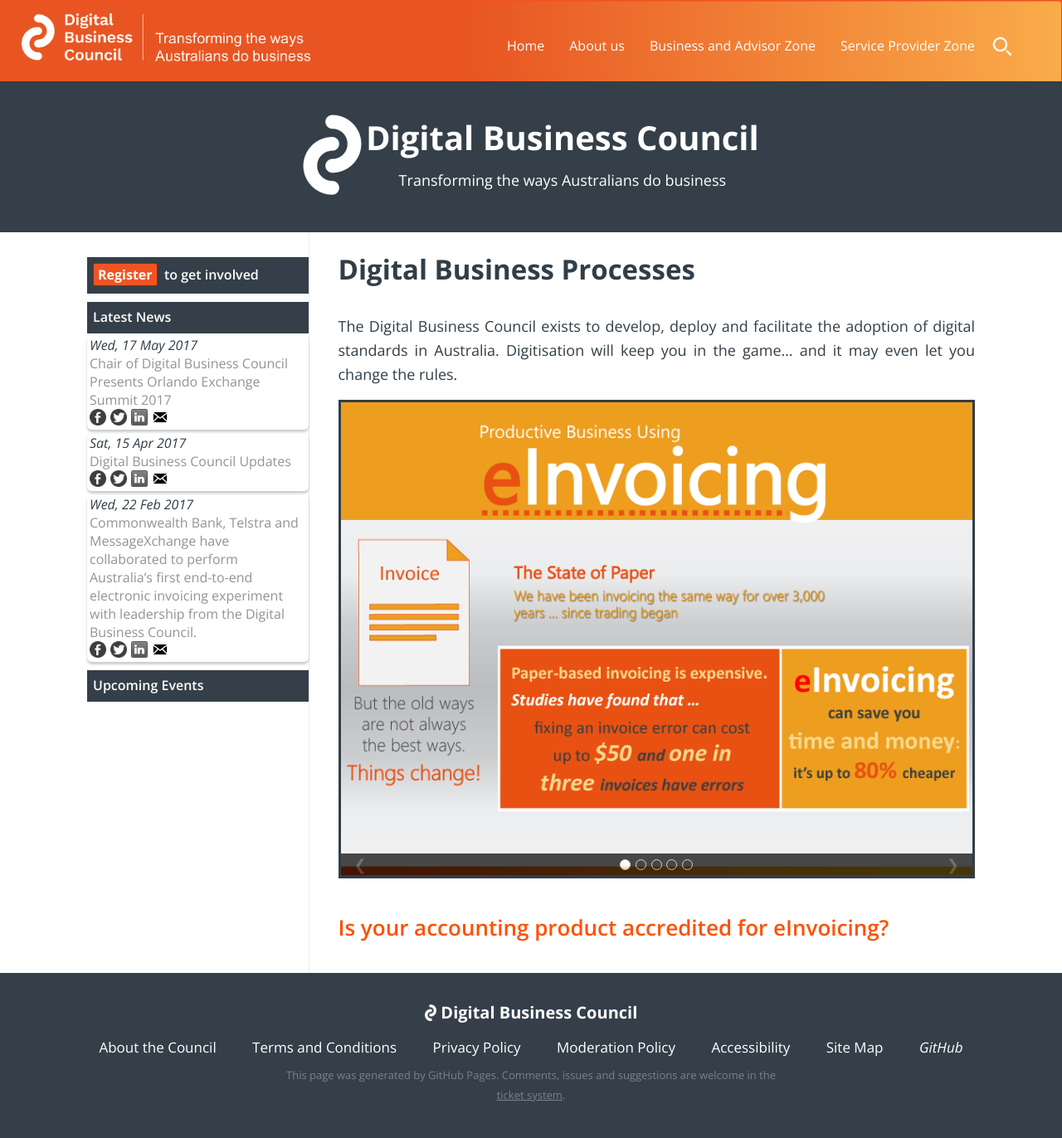
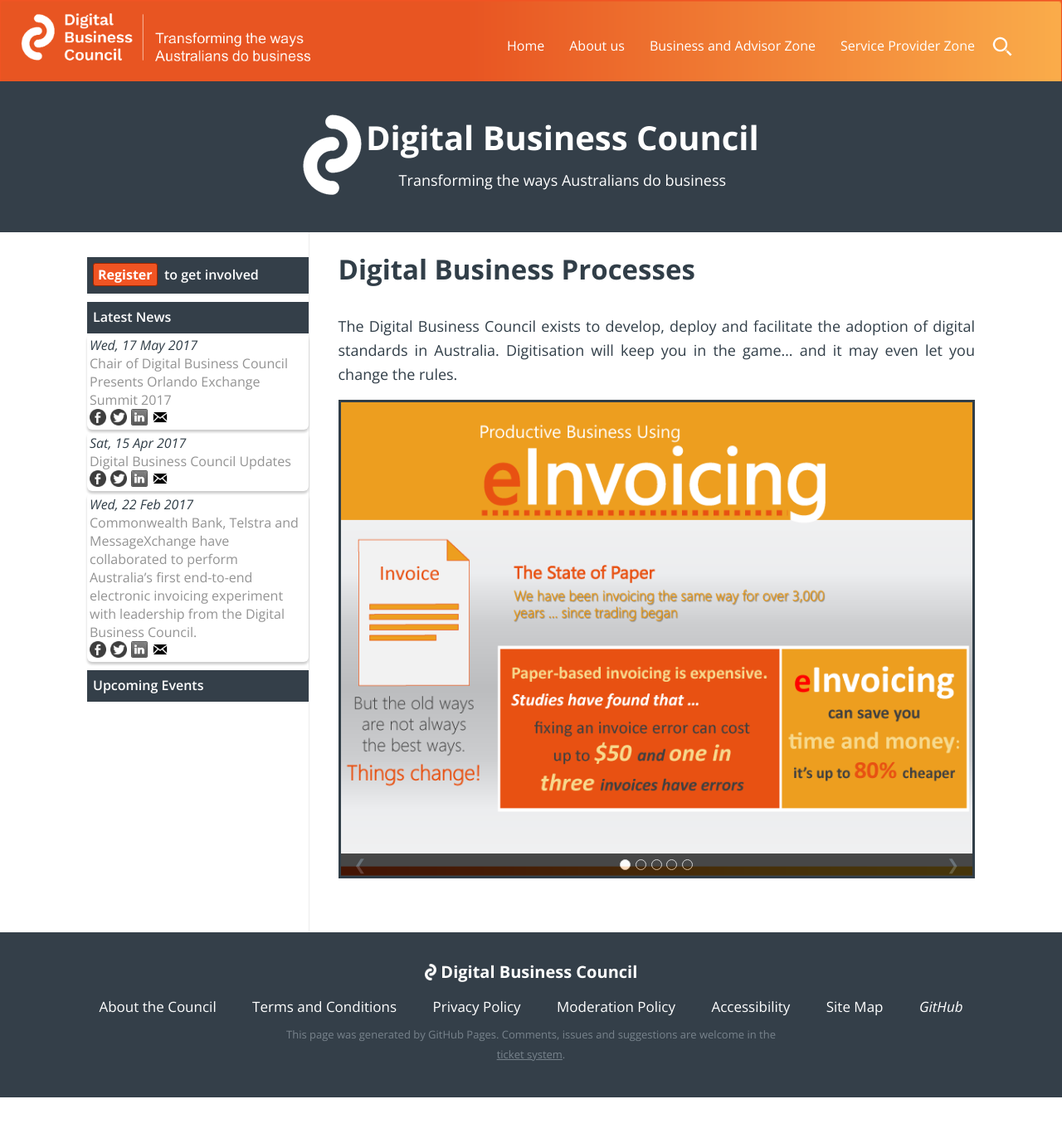
Before and after one commit to Digital-Business-Council/Digital-Business-Council.github.io, a Jekyll site: the page built from pages/business-zone/business-processes.md, in a window 1280 px wide. Shown: the whole page at 83% size. Built offline with Jekyll 4.4.1, drawn with Linux system fonts in a browser that asks for light colours; comment, search, counter and statistics services are not loaded; after the commit the page ends 1323 px from its top, so only the background shows below that.

Commit message:
sentence removed
sentence removed

```diff
--- a/pages/business-zone/business-processes.md
+++ b/pages/business-zone/business-processes.md
@@ -89,5 +89,3 @@
 
 </div>
 <br>
-
-## [Is your accounting product accredited for eInvoicing?]({{site.url | absolute}}/accredited-providers)
```
